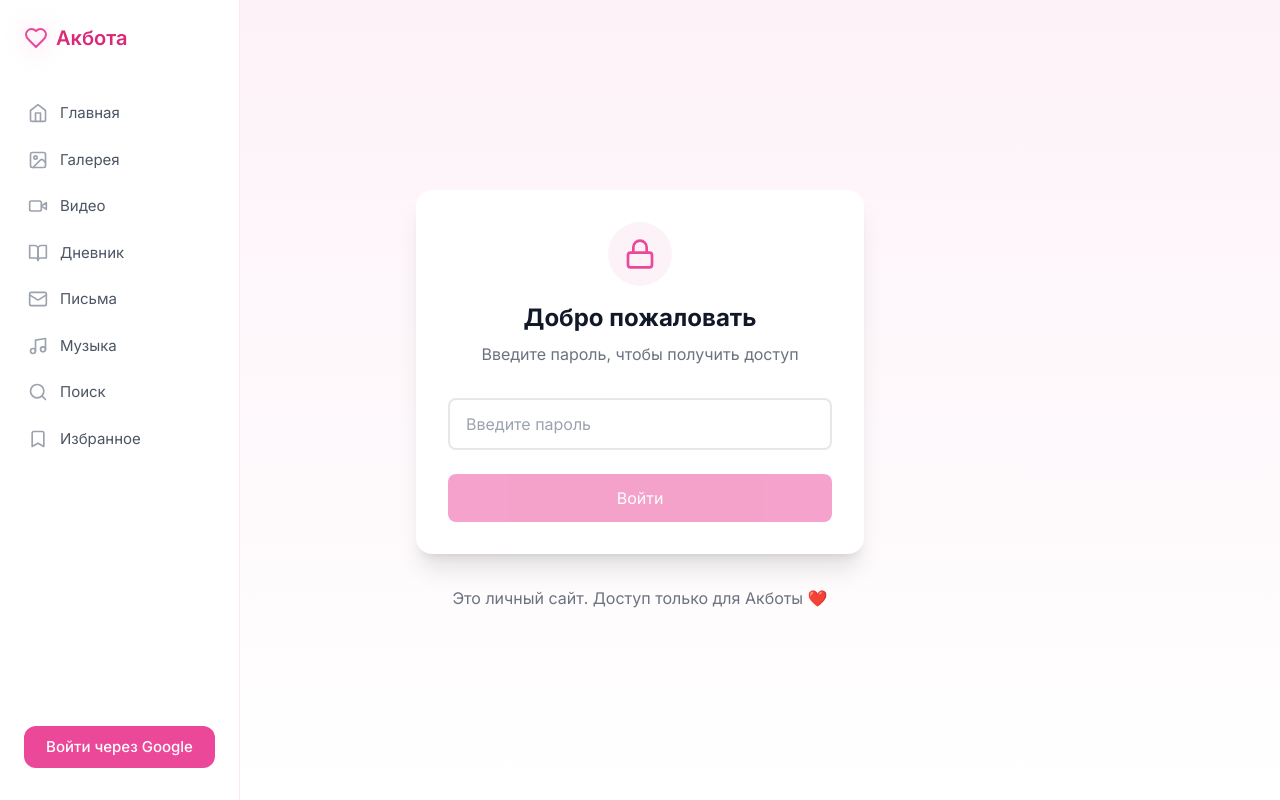
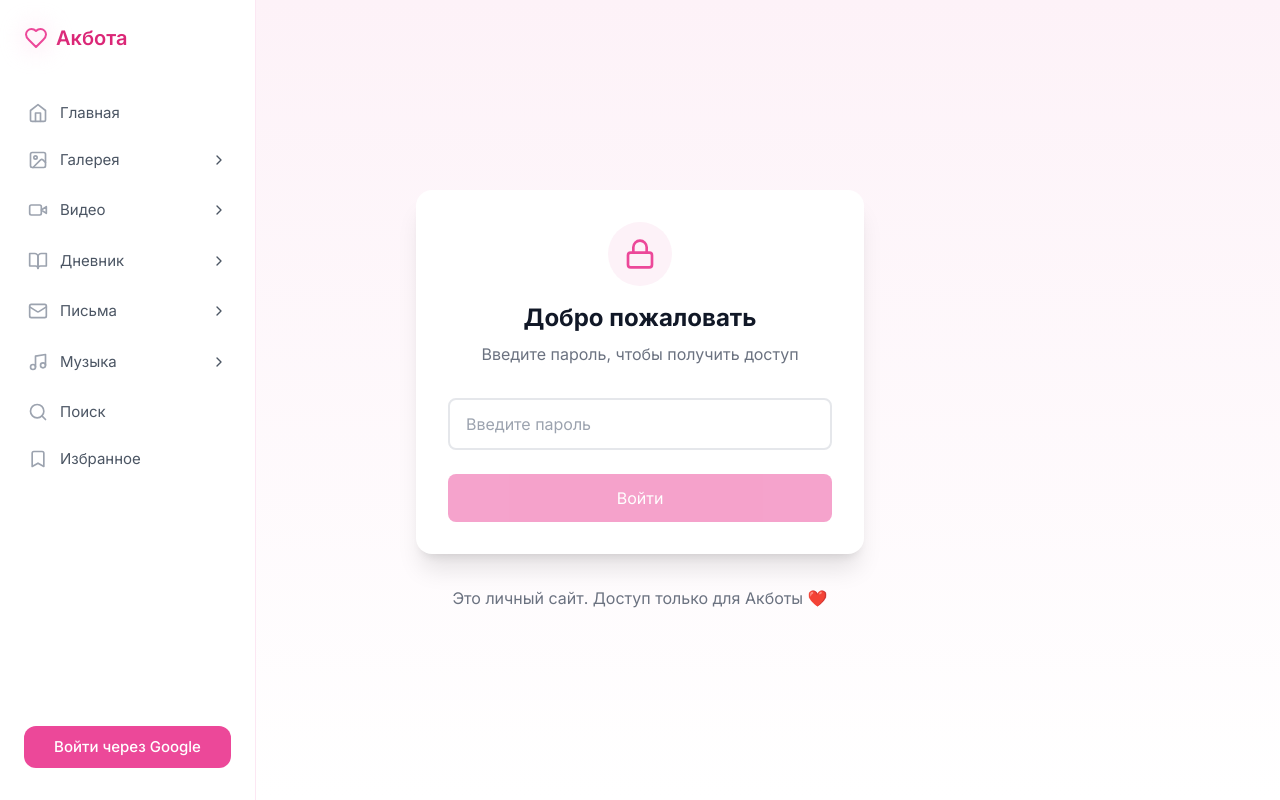
Before and after one commit to Madiyar0505/bota, a Next.js app: page /login in a window 1280 px wide. Built offline with nearby package versions, Linux system fonts and the light colour scheme.

Commit message:
Update sidebar with collapsible menu items and mobile responsiveness

```diff
--- a/src/components/sidebar.tsx
+++ b/src/components/sidebar.tsx
@@ -1,8 +1,9 @@
 "use client"
 
+import { useState } from "react"
 import Link from "next/link"
 import { usePathname } from "next/navigation"
-import { Heart, Home, Image, Video, BookOpen, Mail, Music, Search, Bookmark } from "lucide-react"
+import { Heart, Home, Image, Video, BookOpen, Mail, Music, Search, Bookmark, Menu, X, ChevronRight } from "lucide-react"
 import { cn } from "@/lib/utils"
 
 const routes = [
@@ -10,49 +11,84 @@ const routes = [
     label: "Главная",
     icon: Home,
     href: "/",
+    submenu: []
   },
   {
     label: "Галерея",
     icon: Image,
     href: "/gallery",
+    submenu: ["Все фото", "Альбомы", "Избранное"]
   },
   {
     label: "Видео",
     icon: Video,
     href: "/video",
+    submenu: ["Все видео", "Плейлисты"]
   },
   {
     label: "Дневник",
     icon: BookOpen,
     href: "/diary",
+    submenu: ["Все записи", "Избранное"]
   },
   {
     label: "Письма",
     icon: Mail,
     href: "/letters",
+    submenu: ["Входящие", "Отправленные"]
   },
   {
     label: "Музыка",
     icon: Music,
     href: "/music",
+    submenu: ["Все треки", "Плейлисты"]
   },
   {
     label: "Поиск",
     icon: Search,
     href: "/search",
+    submenu: []
   },
   {
     label: "Избранное",
     icon: Bookmark,
     href: "/favorites",
+    submenu: []
   },
 ]
 
 export function Sidebar() {
   const pathname = usePathname()
+  const [isOpen, setIsOpen] = useState(false)
+  const [expandedItems, setExpandedItems] = useState<string[]>([])
+
+  const toggleSubmenu = (href: string) => {
+    setExpandedItems(prev =>
+      prev.includes(href)
+        ? prev.filter(item => item !== href)
+        : [...prev, href]
+    )
+  }
 
   return (
-    <div className="fixed left-0 top-0 h-full w-[240px] bg-white border-r border-pink-100">
+    <>
+      {/* Mobile Menu Button */}
+      <button
+        onClick={() => setIsOpen(!isOpen)}
+        className="lg:hidden fixed top-4 right-4 z-50 p-2 rounded-full bg-white shadow-md"
+      >
+        {isOpen ? (
+          <X className="h-6 w-6 text-pink-500" />
+        ) : (
+          <Menu className="h-6 w-6 text-pink-500" />
+        )}
+      </button>
+
+      {/* Sidebar Container */}
+      <div className={cn(
+        "fixed inset-y-0 left-0 z-40 w-64 bg-white border-r border-pink-100 transition-transform duration-300 ease-in-out lg:translate-x-0",
+        isOpen ? "translate-x-0" : "-translate-x-full"
+      )}>
         <div className="p-6">
           <Link href="/" className="flex items-center gap-2 hover:opacity-70">
             <div className="relative">
@@ -65,16 +101,23 @@ export function Sidebar() {
 
         <nav className="px-3 mt-4">
           {routes.map((route) => (
-          <Link
-            key={route.href}
-            href={route.href}
+            <div key={route.href}>
+              <button
+                onClick={() => {
+                  if (route.submenu.length > 0) {
+                    toggleSubmenu(route.href)
+                  } else {
+                    window.location.href = route.href
+                  }
+                }}
                 className={cn(
-              "flex items-center gap-3 px-4 py-2.5 my-1 rounded-xl text-[15px] transition-colors",
+                  "w-full flex items-center justify-between px-4 py-2.5 my-1 rounded-xl text-[15px] transition-colors",
                   pathname === route.href
                     ? "bg-pink-50 text-pink-600 font-medium"
                     : "text-gray-600 hover:text-pink-600 hover:bg-pink-50"
                 )}
               >
+                <div className="flex items-center gap-3">
                   <route.icon className={cn(
                     "h-5 w-5",
                     pathname === route.href
@@ -82,7 +125,35 @@ export function Sidebar() {
                       : "text-gray-400"
                   )} />
                   {route.label}
-          </Link>
+                </div>
+                {route.submenu.length > 0 && (
+                  <ChevronRight className={cn(
+                    "h-4 w-4 transition-transform duration-200",
+                    expandedItems.includes(route.href) ? "rotate-90" : ""
+                  )} />
+                )}
+              </button>
+
+              {/* Submenu */}
+              {route.submenu.length > 0 && (
+                <div className={cn(
+                  "overflow-hidden transition-all duration-200 pl-12",
+                  expandedItems.includes(route.href)
+                    ? "max-h-40 opacity-100"
+                    : "max-h-0 opacity-0"
+                )}>
+                  {route.submenu.map((item, index) => (
+                    <button
+                      key={index}
+                      onClick={() => window.location.href = `${route.href}/${item.toLowerCase().replace(" ", "-")}`}
+                      className="w-full text-left py-2 text-[14px] text-gray-600 hover:text-pink-600 transition-colors"
+                    >
+                      {item}
+                    </button>
+                  ))}
+                </div>
+              )}
+            </div>
           ))}
         </nav>
 
@@ -92,5 +163,14 @@ export function Sidebar() {
           </button>
         </div>
       </div>
+
+      {/* Overlay */}
+      {isOpen && (
+        <div
+          className="fixed inset-0 bg-black/20 backdrop-blur-sm z-30 lg:hidden"
+          onClick={() => setIsOpen(false)}
+        />
+      )}
+    </>
   )
 }
```
Lines whose indentation alone changed are shown as unchanged.
